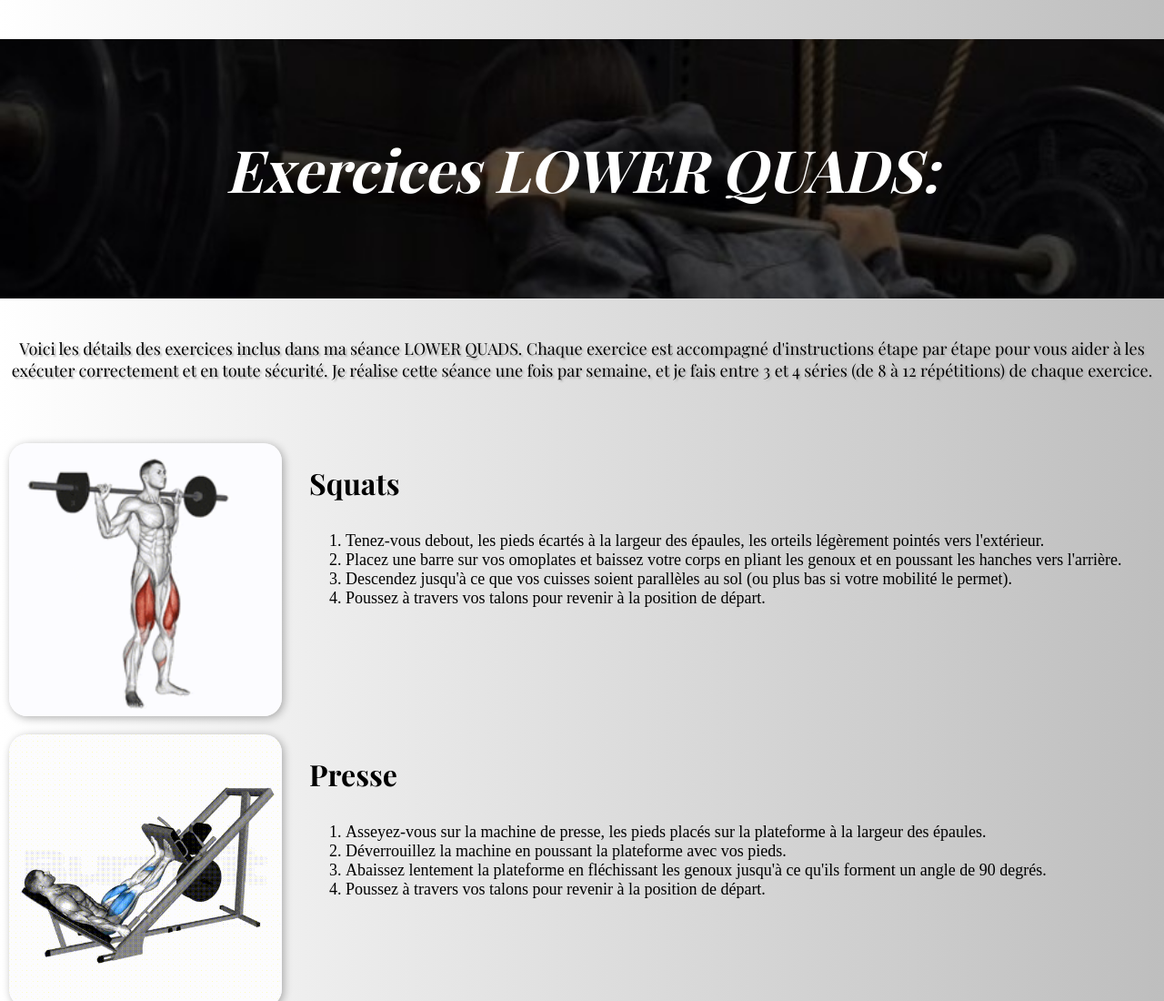
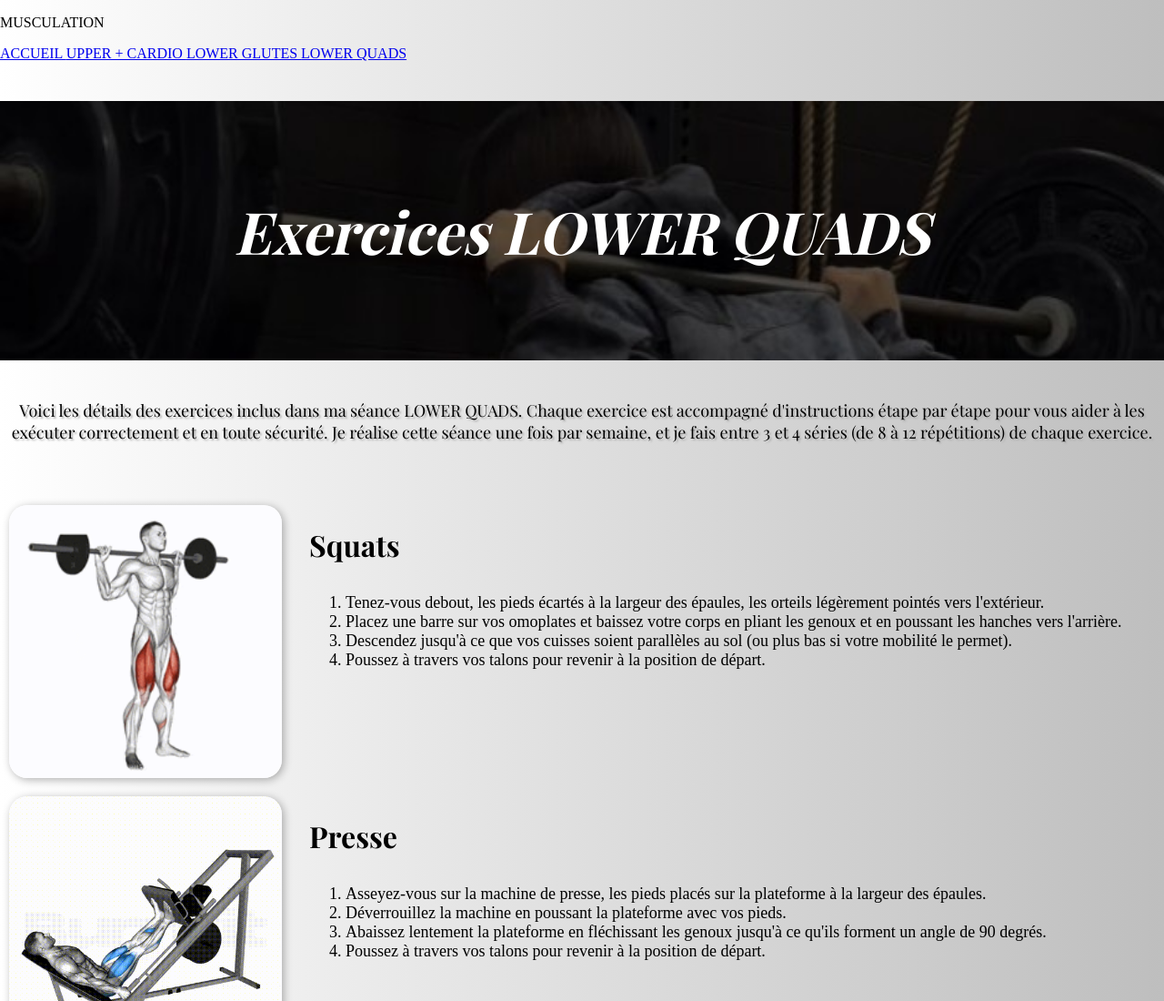
Before and after one commit to chloeliebeaux-design/site-web-musculation, a plain HTML site: page seance_quad.html in a window 1280 px wide. Shown: the top 1100 px of the page at 91% size. Drawn offline with nearby package versions, Linux system fonts and the light colour scheme; a web font is replaced by a local one.

Commit message:
Enhance HTML structure with header and viewport
Added viewport meta tag and header section for navigation.

```diff
--- a/seance_quad.html
+++ b/seance_quad.html
@@ -2,6 +2,7 @@
 <html lang="fr">
 <head>
     <meta charset="utf-8">
+    <meta name="viewport" content="width=device-width, initial-scale=1.0">
     <title>LOWER QUADS</title>
     <link rel="stylesheet" href="style.css">
     <link rel="preconnect" href="https://fonts.googleapis.com">
@@ -10,7 +11,27 @@
 </head>
 <body>
 
-    <h1 class="titre2q">Exercices LOWER QUADS:</h1>
+<header>
+    <div class="menu">
+    <p class="title1">
+        MUSCULATION
+    </p>
+    <a href="index.html" class="menutext">
+        ACCUEIL
+    </a>
+    <a href="séance_pecs.html" class="menutext">
+        UPPER + CARDIO
+    </a>
+    <a href="séance glutes.html" class="menutext">
+        LOWER GLUTES
+    </a>
+    <a href="seance_quad.html" class="menutext">
+        LOWER QUADS
+    </a>
+    </div>
+</header>
+
+    <h1 class="titre2q">Exercices LOWER QUADS</h1>
 <p class="intro">
     Voici les détails des exercices inclus dans ma séance LOWER QUADS. Chaque exercice est accompagné d'instructions étape par étape pour vous aider à les exécuter correctement et en toute sécurité.
     Je réalise cette séance une fois par semaine, et je fais entre 3 et 4 séries (de 8 à 12 répétitions) de chaque exercice.
```
